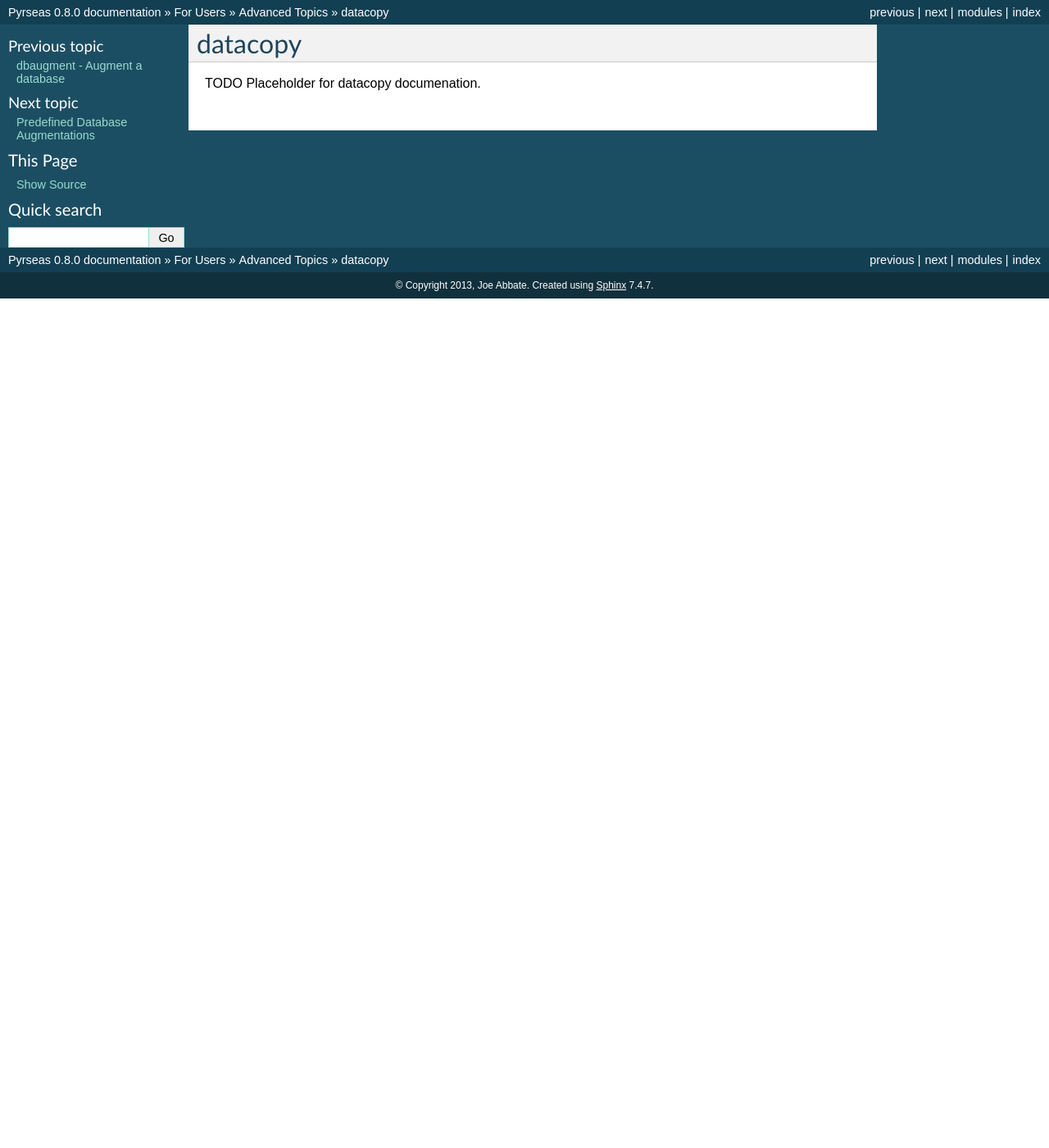
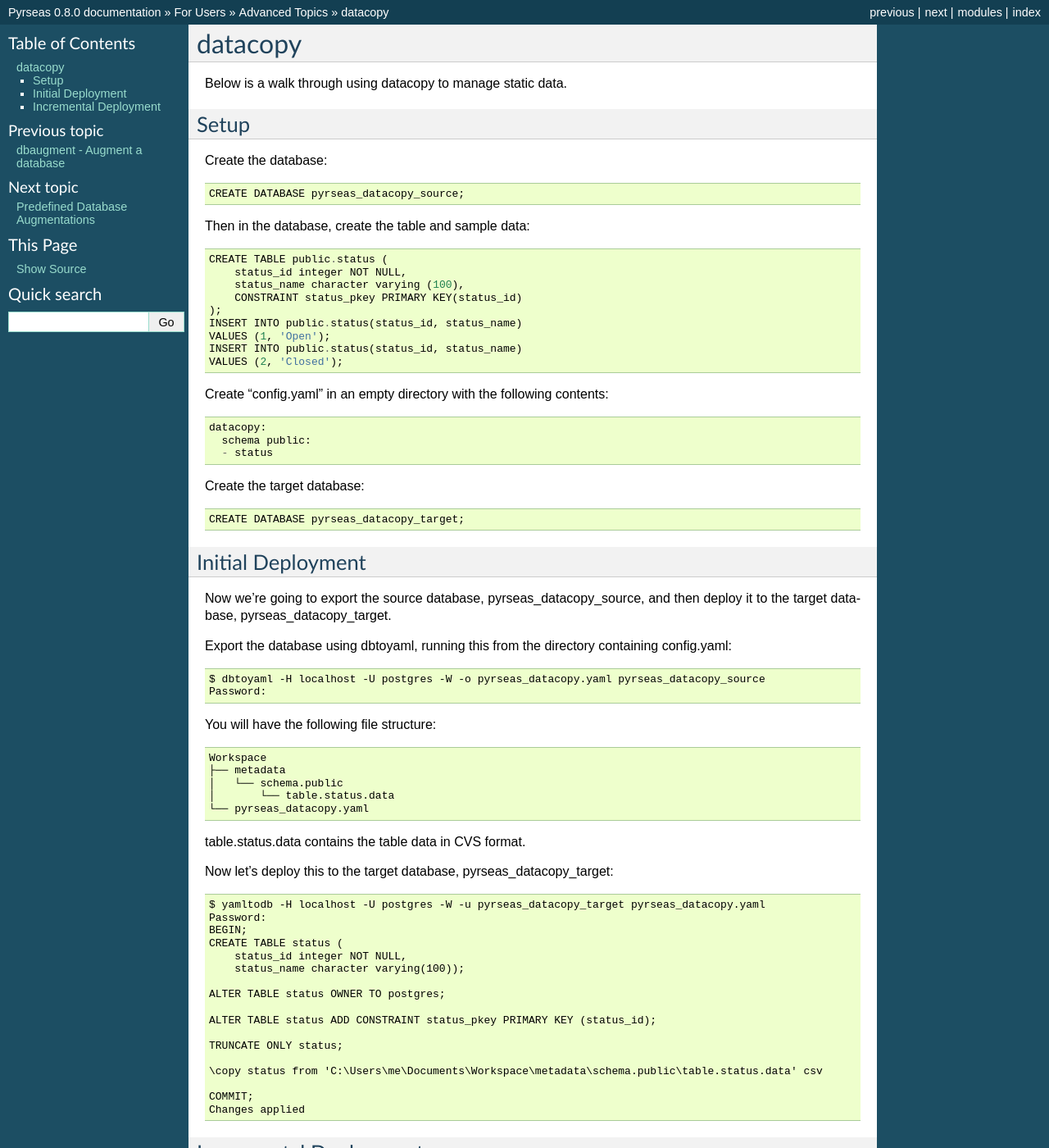
Before and after one commit to perseas/Pyrseas, a Sphinx documentation site: the page built from docs/user/advanced/datacopy.rst, in a window 1280 px wide and 1400 px high. Shown: the whole window at 82% size. Built offline with Sphinx 7.4.7, drawn with Linux system fonts in a browser that asks for light colours; some of the changed text lies outside the part shown.

Commit message:
datacopy docs

```diff
--- a/docs/user/advanced/datacopy.rst
+++ b/docs/user/advanced/datacopy.rst
@@ -1,4 +1,107 @@
 datacopy
 ========
 
-TODO Placeholder for datacopy documenation.
+Below is a walk through using datacopy to manage static data.
+
+Setup
+-----
+
+Create the database::
+
+    CREATE DATABASE pyrseas_datacopy_source;
+
+Then in the database, create the table and sample data::
+
+    CREATE TABLE public.status (
+        status_id integer NOT NULL,
+        status_name character varying (100),
+        CONSTRAINT status_pkey PRIMARY KEY(status_id)
+    );
+    INSERT INTO public.status(status_id, status_name)
+    VALUES (1, 'Open');
+    INSERT INTO public.status(status_id, status_name)
+    VALUES (2, 'Closed');
+
+Create "config.yaml" in an empty directory with the following contents::
+
+  datacopy:
+    schema public:
+    - status
+
+Create the target database::
+
+    CREATE DATABASE pyrseas_datacopy_target;
+
+Initial Deployment
+------------------
+
+Now we're going to export the source database, pyrseas_datacopy_source, and then deploy it to the target database, pyrseas_datacopy_target.
+
+Export the database using dbtoyaml, running this from the directory containing config.yaml::
+
+    $ dbtoyaml -H localhost -U postgres -W -o pyrseas_datacopy.yaml pyrseas_datacopy_source
+    Password:
+
+You will have the following file structure::
+
+    Workspace
+    ├── metadata
+    │   └── schema.public
+    │       └── table.status.data
+    └── pyrseas_datacopy.yaml
+
+table.status.data contains the table data in CVS format.
+
+Now let's deploy this to the target database, pyrseas_datacopy_target::
+
+    $ yamltodb -H localhost -U postgres -W -u pyrseas_datacopy_target pyrseas_datacopy.yaml
+    Password:
+    BEGIN;
+    CREATE TABLE status (
+        status_id integer NOT NULL,
+        status_name character varying(100));
+
+    ALTER TABLE status OWNER TO postgres;
+
+    ALTER TABLE status ADD CONSTRAINT status_pkey PRIMARY KEY (status_id);
+
+    TRUNCATE ONLY status;
+
+    \copy status from 'C:\Users\me\Documents\Workspace\metadata\schema.public\table.status.data' csv
+
+    COMMIT;
+    Changes applied
+
+
+Incremental Deployment
+----------------------
+
+Make changes to the static data::
+
+    INSERT INTO public.status(status_id, status_name)
+    VALUES (3, 'Inactive');
+
+    UPDATE public.status
+    SET status_name = 'Active'
+    WHERE status_id = 1;
+
+    DELETE FROM public.status
+    WHERE status_id = 2;
+
+Run dbtoyaml::
+
+
+    $ dbtoyaml -H localhost -U postgres -W -o pyrseas_datacopy.yaml pyrseas_datacopy_source
+    Password:
+
+Run yamltodb to modify the target database::
+
+    $ yamltodb -H localhost -U postgres -W -u pyrseas_datacopy_target pyrseas_datacopy.yaml
+    Password:
+    BEGIN;
+    TRUNCATE ONLY status;
+
+    \copy status from 'C:\Users\me\Documents\Workspace\metadata\schema.public\table.status.data' csv
+
+    COMMIT;
+    Changes applied
```
